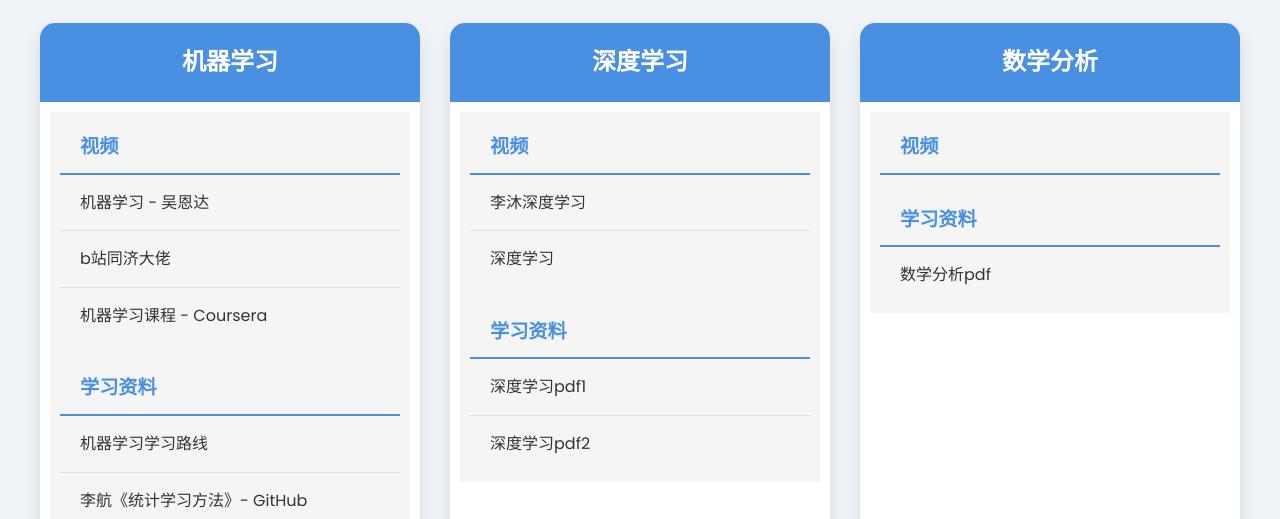
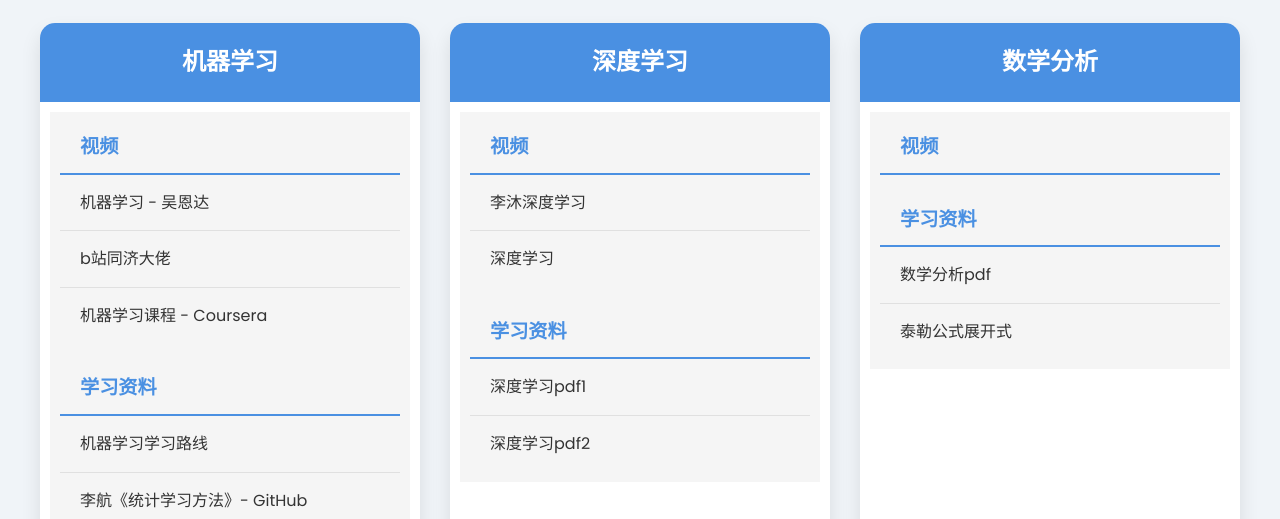
Before and after one commit to CoderForce/learning-resources-website, a plain HTML site: page docs/index.html in a window 1280 px wide. Shown: the part 281-800 px from the top of the page. Drawn offline with Linux system fonts and the light colour scheme.

Commit message:
Update index.html

```diff
--- a/docs/index.html
+++ b/docs/index.html
@@ -273,6 +273,7 @@
                         <h3>学习资料</h3>
                         <ul>
                             <li><a href="https://ia903107.us.archive.org/0/items/gaodengshuxue/01-%E6%95%B0%E5%AD%A6%E5%88%86%E6%9E%90%E5%8E%9F%E7%90%86%28%E5%8E%9F%E4%B9%A6%E7%AC%AC3%E7%89%88%29%28%E4%BD%9C%E8%80%85%29%28%E7%BE%8E%29W.%E9%B2%81%E4%B8%81%28%E8%AF%91%E8%80%85%29%E8%B5%B5%E6%85%88%E5%BA%9A%20%E6%9C%BA%E6%A2%B0%E5%B7%A5%E4%B8%9A2004%E5%B9%B41%E6%9C%88%E7%AC%AC1.pdf" class="content">数学分析pdf</a></li>
+                            <li><a href="https://blog.csdn.net/Infinity_07/article/details/113830088" class="content">泰勒公式展开式</a></li>
                         </ul>
                     </div>
                 </div>
```
